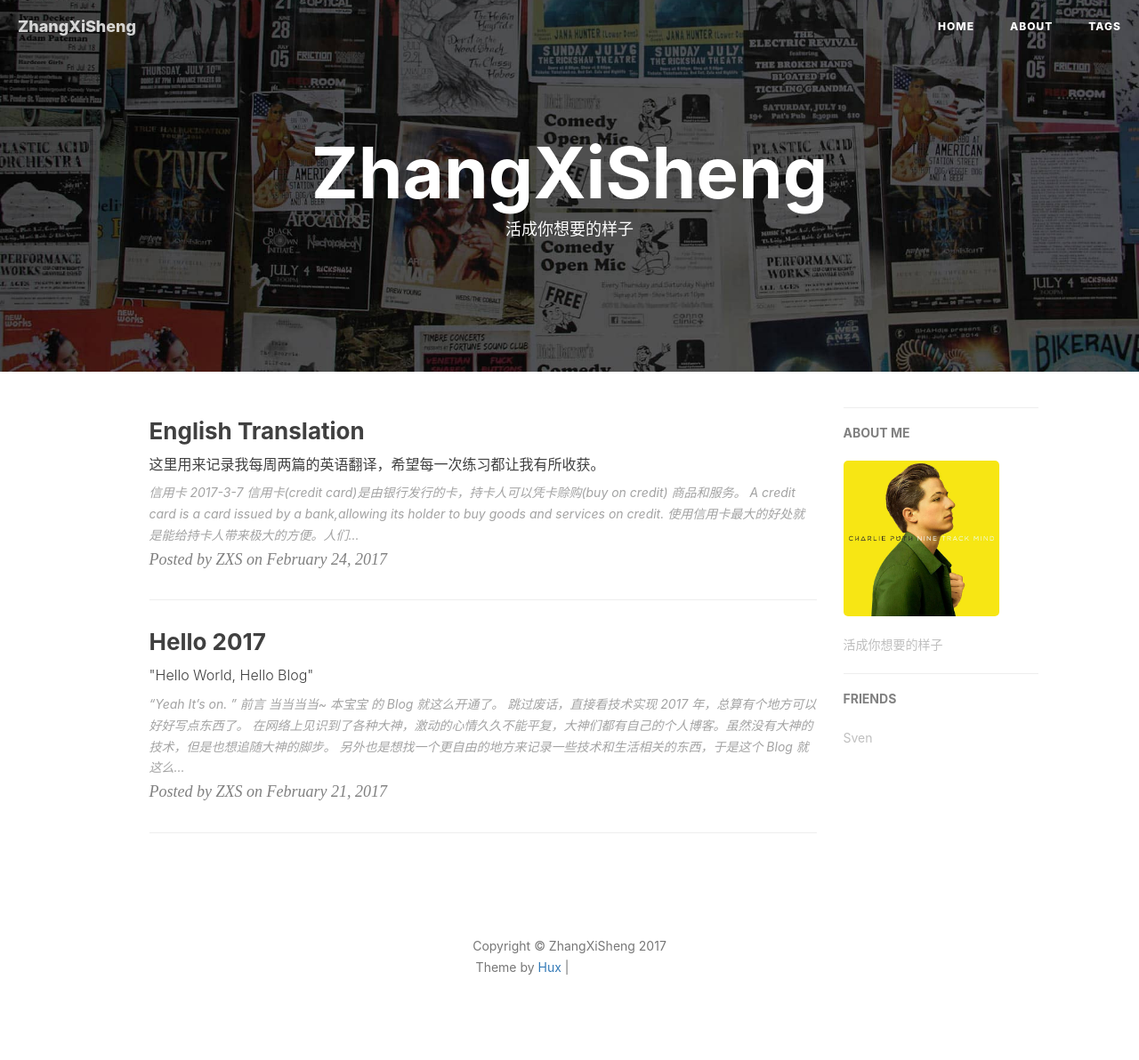
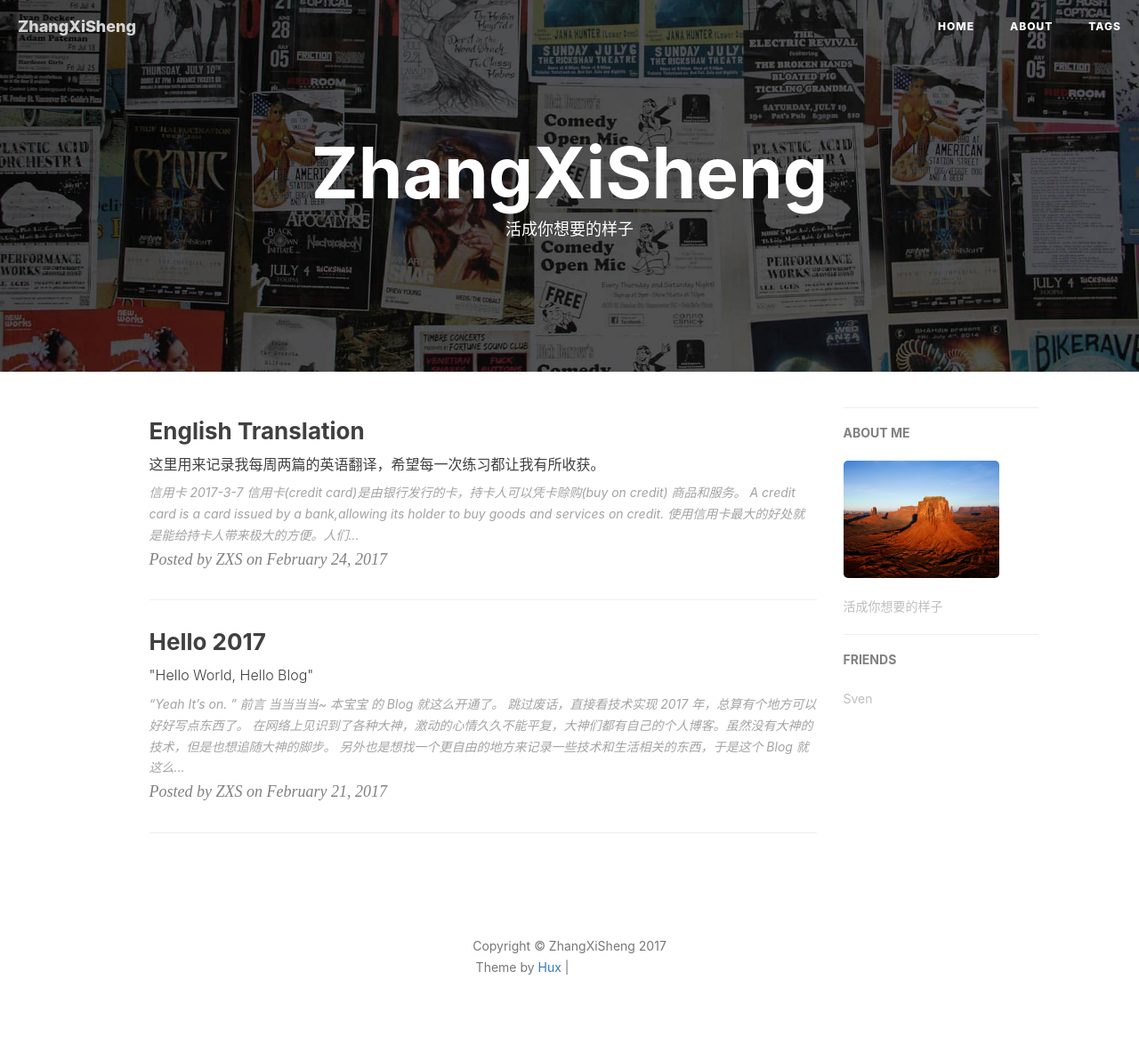
Before and after one commit to mrzhangxisheng/mrzhangxisheng.github.io, a Jekyll site: the page built from index.html, in a window 1280 px wide. Shown: the whole page at 89% size. Built offline with Jekyll 4.4.1, drawn with Linux system fonts in a browser that asks for light colours; nearby versions of some CDN libraries; the list of posts is cut into pages by our own code; comment, search, counter and statistics services are not loaded; grey boxes are pictures that could not be loaded.

```diff
--- a/_config.yml
+++ b/_config.yml
@@ -71,7 +71,7 @@
 # Sidebar settings
 sidebar: true                           # whether or not using Sidebar.
 sidebar-about-description: "活成你想要的样子"
-sidebar-avatar: /img/avatar-shy.jpg      # use absolute URL, seeing it's used in both `/` and `/about/`
+sidebar-avatar: /img/Desert.jpg      # use absolute URL, seeing it's used in both `/` and `/about/`
 
 
 
```
